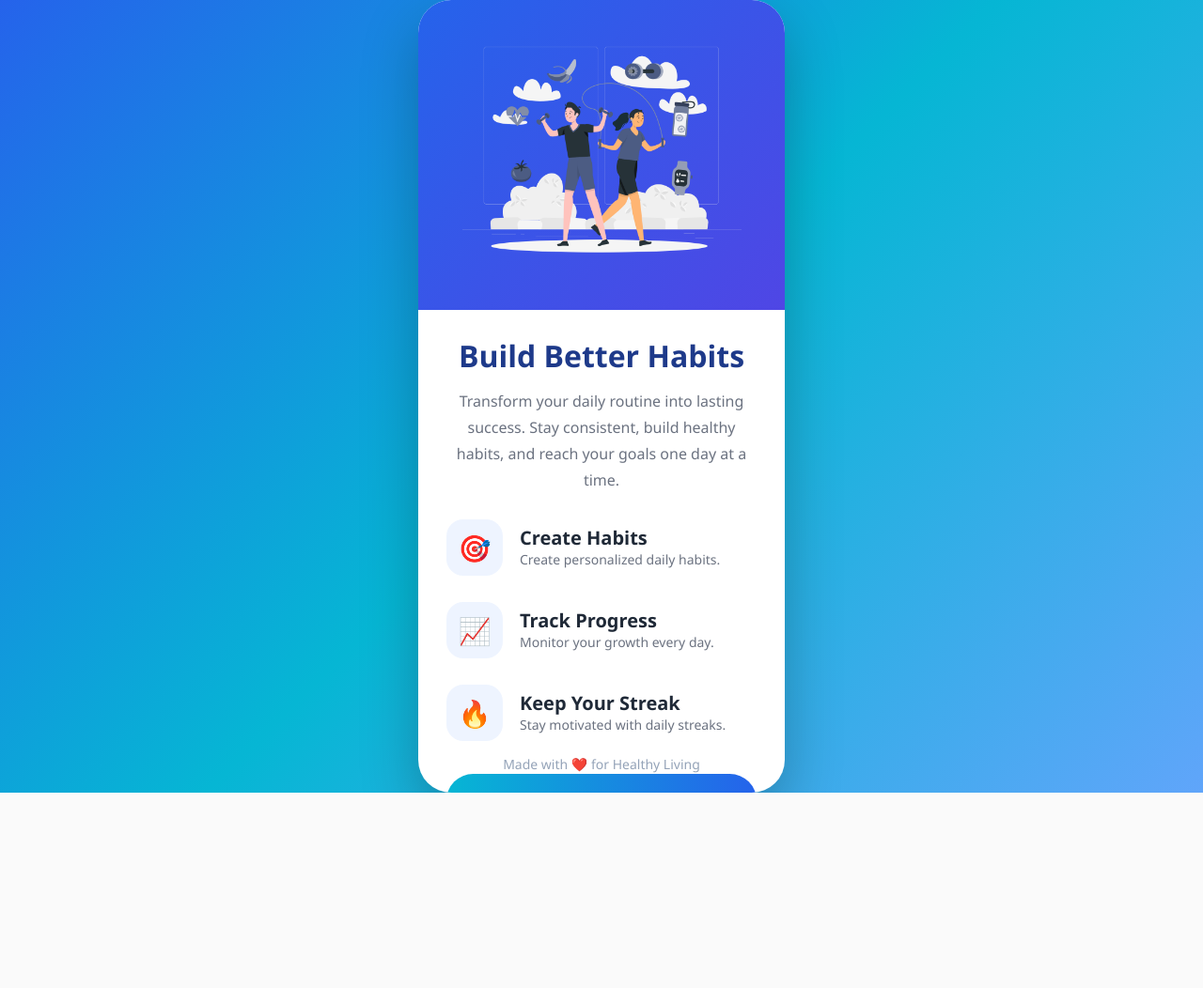
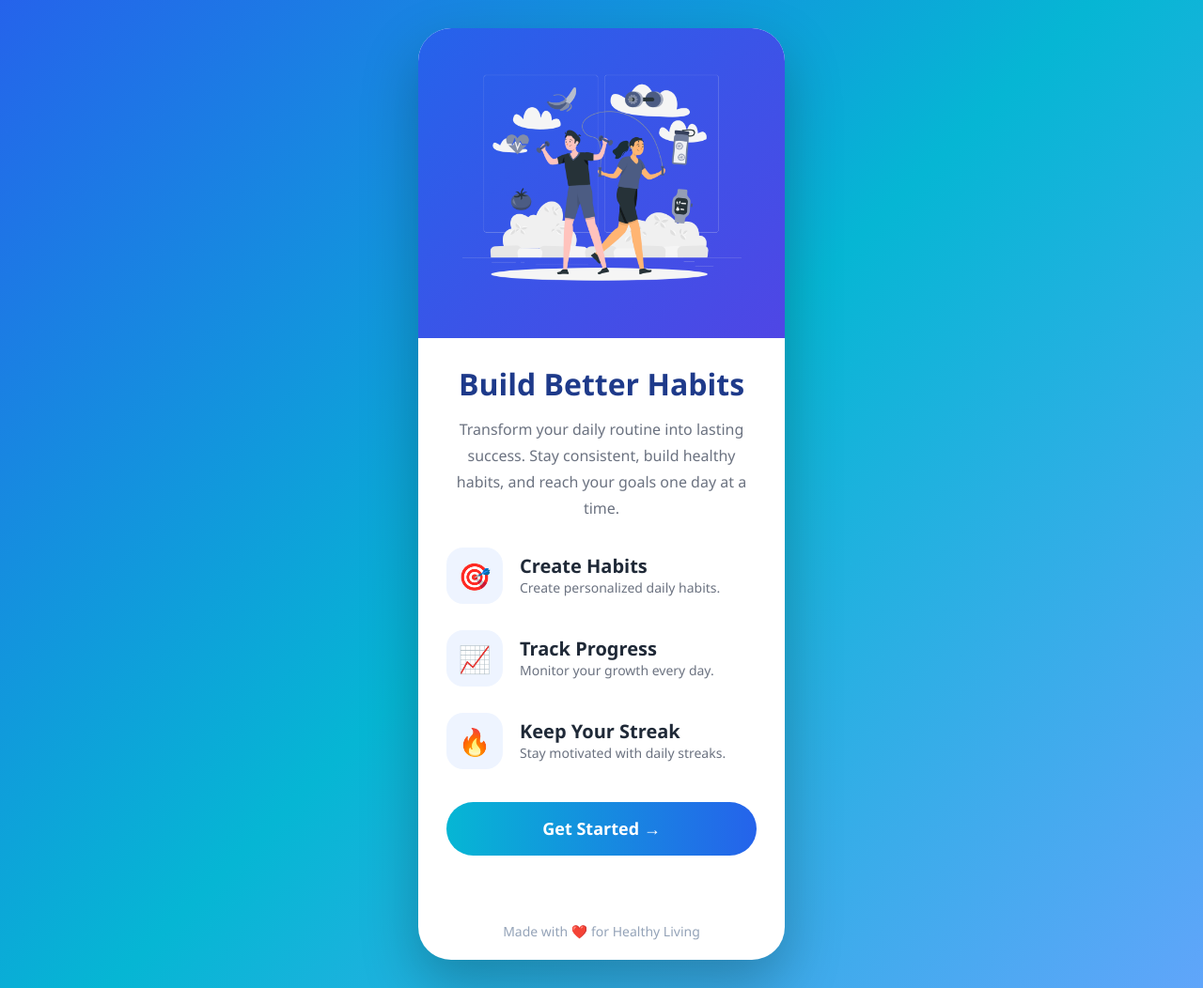
Before and after one commit to chintusasmal21-lgtm/habit_tracker, a Django app: page / in a window 1280 px wide. Shown: the whole page at 94% size. Before the commit the page ends 844 px from the top, so only its background shows below. Run offline with Django 5.2, Linux system fonts and the light colour scheme.

Commit message:
Updated home page

```diff
--- a/habits/templates/habits/home.html
+++ b/habits/templates/habits/home.html
@@ -22,22 +22,25 @@
 
 body{
 
-    min-height:100vh;
+    margin:0;
+    padding:30px 0;
+
+    background:linear-gradient(135deg,#2563eb,#06b6d4,#60a5fa);
 
     display:flex;
     justify-content:center;
-    align-items:center;
 
-    background:linear-gradient(135deg,#2563eb,#06b6d4,#60a5fa);
+    min-height:100vh;
 
-    overflow:hidden;
+    overflow-y:auto;
 
 }
 
 .mobile{
 
     width:390px;
-    height:844px;
+
+    min-height:844px;
 
     background:white;
 
@@ -46,8 +49,6 @@ body{
     overflow:hidden;
 
     box-shadow:0 25px 60px rgba(0,0,0,.25);
-
-    position:relative;
 
 }
 
@@ -187,17 +188,15 @@ h1{
 
 .footer{
 
-    position:absolute;
 
-    bottom:20px;
 
-    width:100%;
 
     text-align:center;
 
     color:#94a3b8;
 
     font-size:14px;
+    margin:40px 0 20px;
 
 }
 
```
